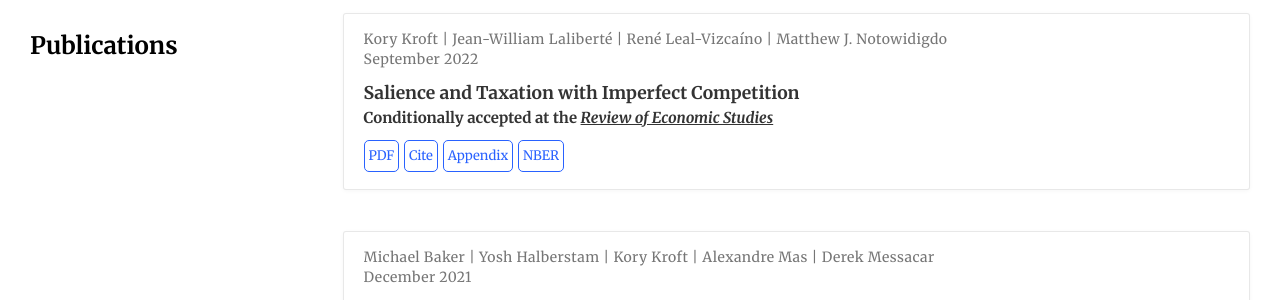
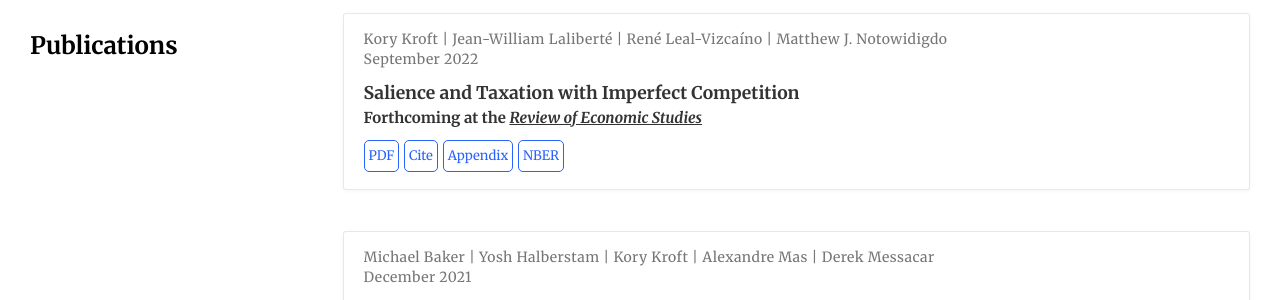
Before and after one commit to korykroft/korykroft.github.io, a Jekyll site: the page built from research/index.html, in a window 1280 px wide and 900 px high, scrolled down 597 px. Shown: the part 152-452 px from the top of the window. Built offline with Jekyll 4.4.1, drawn with Linux system fonts in a browser that asks for light colours.

Commit message:
Update index.html

```diff
--- a/research/index.html
+++ b/research/index.html
@@ -107,7 +107,7 @@ description:
     </div>
     <h3 class="article-title mb-1 mt-3">Salience and Taxation with Imperfect Competition</h3>
     <div class="article-style">
-      <p><strong>Conditionally accepted at the <ins><em>Review of Economic Studies</em></ins></strong>
+      <p><strong>Forthcoming at the <ins><em>Review of Economic Studies</em></ins></strong>
     </div>
     <div class="btn-links">
       <a class="btn btn-outline-primary my-1 mr-1 btn-sm" href="/files/KLLN Tax Salience sept2022.pdf" target="_blank" rel="noopener">PDF</a>
```
